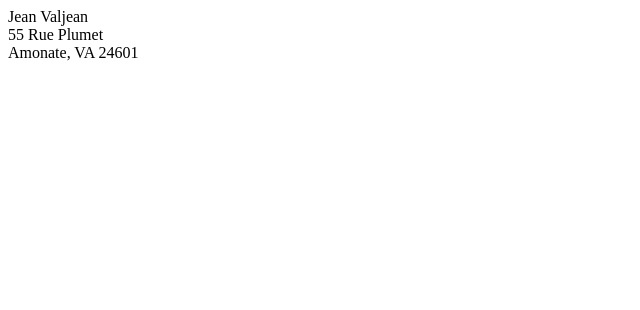
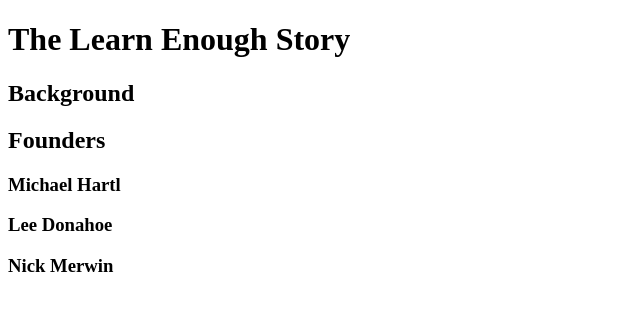
Before and after one commit to bdhindsa/sample_website, a plain HTML site: page index.html in a window 1280 px wide. Shown: the whole page, without its empty margins (0-640 px from the left). Drawn offline with Linux system fonts and the light colour scheme.

Commit message:
index.html contents replace with Listing 12

```diff
--- a/index.html
+++ b/index.html
@@ -1,12 +1,22 @@
 <!DOCTYPE html>
 <html>
   <head>
-    <title>Who am I?</title>
+    <title>Learn Enough to Be Dangerous</title>
     <meta charset="utf-8">
   </head>
   <body>
-    Jean Valjean<br>
-    55 Rue Plumet<br>
-    Amonate, VA 24601<br>
+
+    <h1>The Learn Enough Story</h1>
+
+    <h2>Background</h2>
+
+    <h2>Founders</h2>
+
+    <h3>Michael Hartl</h3>
+
+    <h3>Lee Donahoe</h3>
+
+    <h3>Nick Merwin</h3>
+
   </body>
 </html>
```
